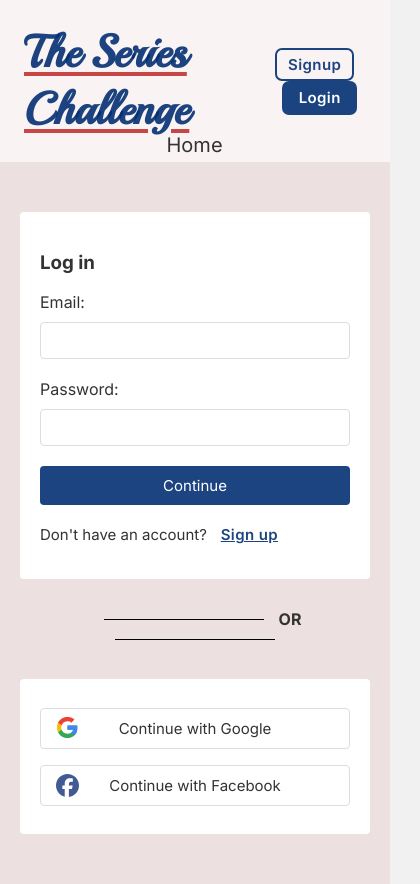
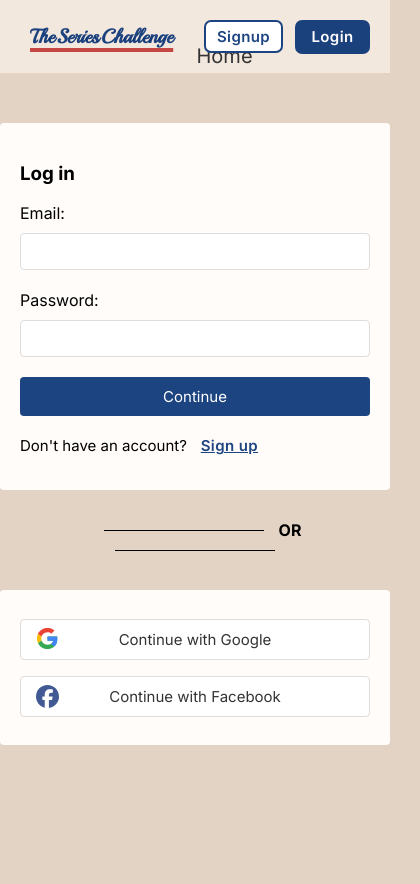
Before and after one commit to robpwatkins/workouts, a React (Create React App) app in the folder client/: page /login in a window 390 px wide. Shown: the whole page, 420 px wide, since content can reach past the window. After the commit the page ends 844 px from the top, so only its background shows below. Built offline with nearby package versions, Linux system fonts and the light colour scheme; no server answers.

Commit message:
adjusting tans, beginning resonsive design

```diff
--- a/client/src/index.css
+++ b/client/src/index.css
@@ -7,6 +7,9 @@
 /* layout */
 :root {
   --primary: #002d72e3;
+  --tan: #e2d3c4;
+  --lighttan: #f3e8de;
+  --lightertan: #fffcf9;
   /* --primary: #000089cc; */
   /* --secondary: #CD0001; */
   /* --error: #e7195a; */
@@ -16,21 +19,26 @@
 }
 
 body {
-  background: #f1f1f1;
+  /* background-color: #e6d3c1; */
+  background-color: var(--tan);
+  /* background-color: #d8c9bb; */
+  /* background-color: #dccab8; */
   margin: 0;
-  color: #333;
+  /* color: #333; */
   font-family: "Inter";
 }
 
 header {
   /* background-color: #f6f0f0; */
-  background-color: #faf3f3;
+  /* background-color: #faf3f3; */
+  background-color: var(--lighttan);
 }
 
 header .container {
   position: relative;
-  max-width: 1400px;
-  margin: 0 auto;
+  /* max-width: 1400px; */
+  /* margin: 0 auto; */
+  padding: 0 20px 0 30px;
   display: flex;
   align-items: center;
   justify-content: space-between;
@@ -39,7 +47,7 @@ header .container {
 }
 
 header h1 {
-  margin: 1.5rem;
+  margin: 1.5rem 0;
   font-family: "Playball", cursive;
   font-size: 45px;
   word-spacing: -4px;
@@ -56,10 +64,9 @@ header a {
 }
 
 .pages {
-  max-width: 1400px;
-  padding: 20px;
-  margin: 0 auto;
-  background-color: #ece0e0;
+  /* max-width: 1400px; */
+  padding: 20px 0;
+  /* margin: 0 auto; */
 }
 
 /* homepage */
@@ -82,7 +89,7 @@ header a {
   margin: 10px 10px;
   background-color: #fff;
   border-radius: 2px;
-  box-shadow: 2px 2px 5px rgba(0,0,0,0.05);
+  box-shadow: 2px 2px 5px rgba(0,0,0,0.33);
 }
 
 .home .series-card img {
@@ -97,10 +104,10 @@ header a {
   width: 100%;
   margin: 10px 0;
   text-align: center;
-  background-color: #faf3f3;
+  background-color: var(--lightertan);
   border-right: 1px solid #ddd;
   border-left: 1px solid #ddd;
-  box-shadow: 2px 2px 5px rgba(0,0,0,0.10);
+  box-shadow: 4px 2px 5px rgb(0 0 0 / 25%);
 }
 
 .series-group h3 {
@@ -352,6 +359,7 @@ nav {
   width: auto;
   border: none;
   cursor: pointer;
+  background-color: unset;
 }
 
 .account .down-chevron {
@@ -391,16 +399,18 @@ nav {
 .account a.signup {
   padding: 5px 0;
   border: 2.5px solid var(--primary);
+  background-color: #fff;
 }
 
 .account button {
   width: 75px;
   background: #fff;
   color: var(--primary);
-  border: 2px solid var(--primary);
+  border: 3px solid var(--primary);
   padding: 5px 0;
-  border-radius: 4px;
+  border-radius: 7px;
   font-family: "Inter";
+  font-weight: 600;
   cursor: pointer;
   font-size: 1em;
   margin-left: 10px;
@@ -411,7 +421,7 @@ form.signup, form.login, form.username, form.admin {
   max-width: 375px;
   margin: 30px auto;
   padding: 20px;
-  background: #fff;
+  background: var(--lightertan);
   border-radius: 4px;
 }
 
@@ -656,3 +666,9 @@ td {
 .admin button {
   margin: 10px 0;
 }
+
+@media (max-width: 991px) {
+  header h1 {
+    font-size: calc(8px + 3vw);
+  }
+}
```
